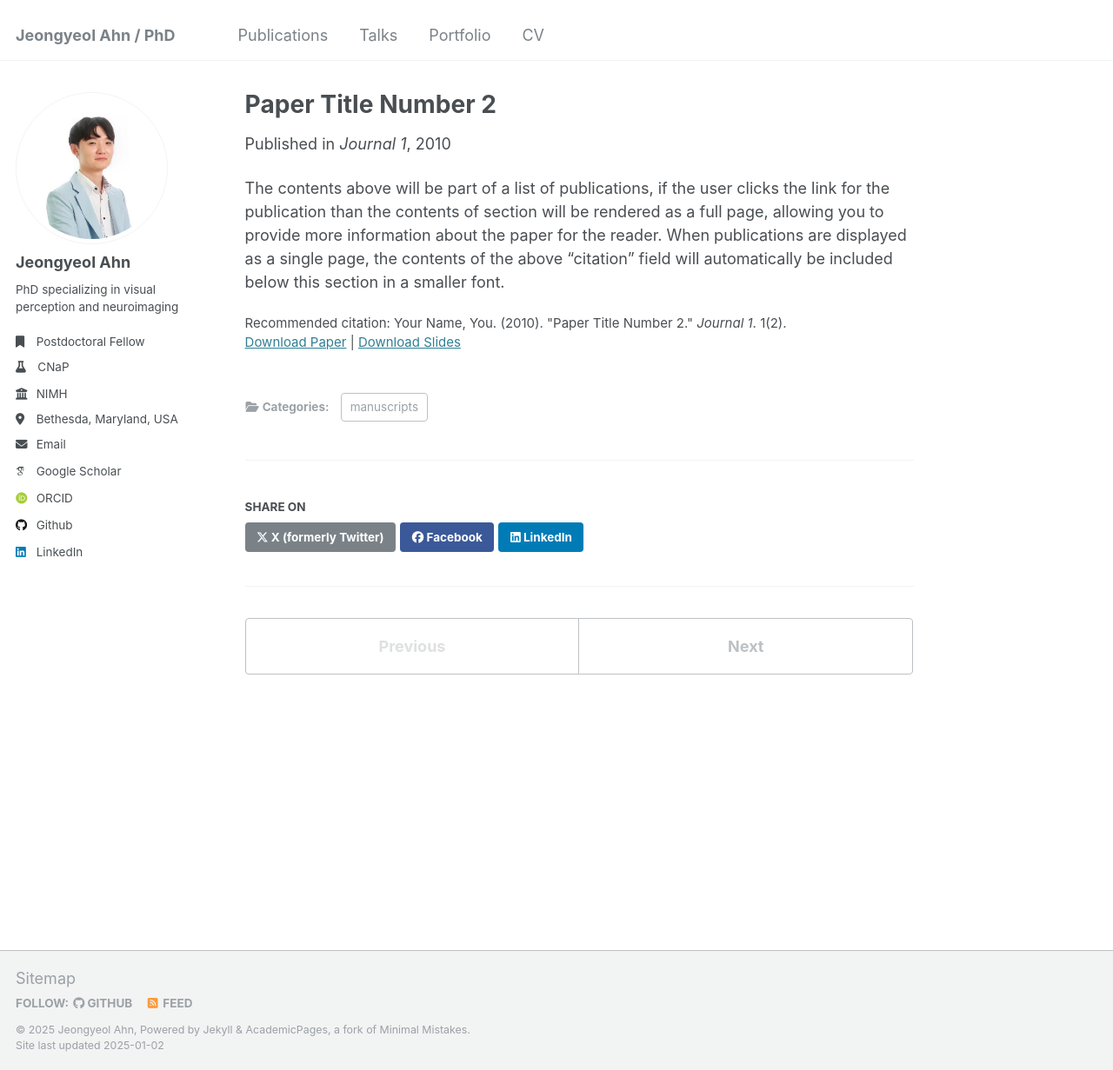
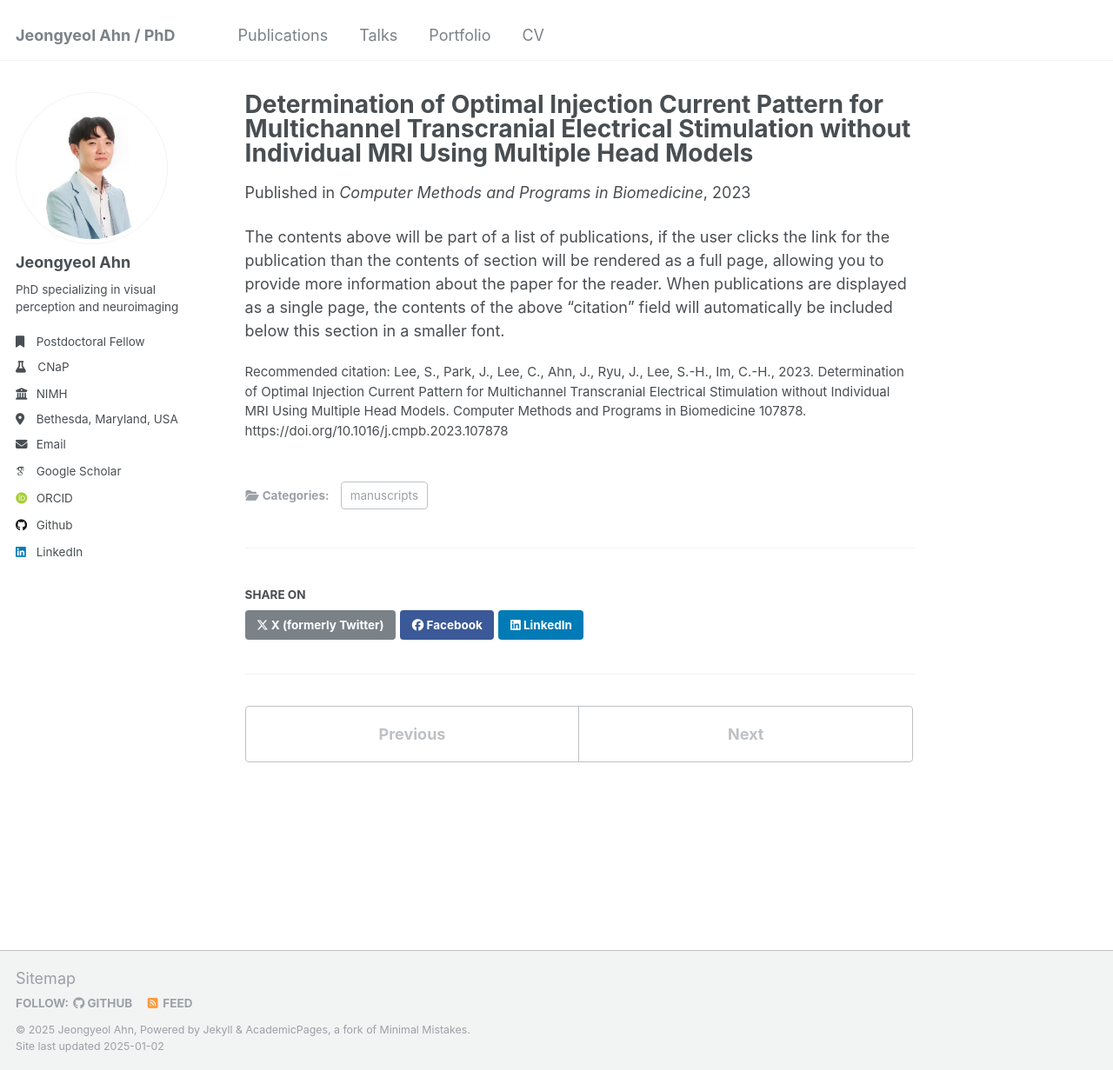
Before and after one commit to daeolian/daeolian.github.io, a Jekyll site: the page built from _publications/2010-10-01-paper-title-number-2.md, in a window 1280 px wide and 1231 px high. Shown: the whole window at 87% size. Built offline with Jekyll 4.4.1, drawn with Linux system fonts in a browser that asks for light colours; some web fonts are replaced.

Commit message:
Update 2010-10-01-paper-title-number-2.md

```diff
--- a/_publications/2010-10-01-paper-title-number-2.md
+++ b/_publications/2010-10-01-paper-title-number-2.md
@@ -1,14 +1,14 @@
 ---
-title: "Paper Title Number 2"
+title: "Determination of Optimal Injection Current Pattern for Multichannel Transcranial Electrical Stimulation without Individual MRI Using Multiple Head Models"
 collection: publications
 category: manuscripts
-permalink: /publication/2010-10-01-paper-title-number-2
-excerpt: 'This paper is about the number 2. The number 3 is left for future work.'
-date: 2010-10-01
-venue: 'Journal 1'
-slidesurl: 'http://academicpages.github.io/files/slides2.pdf'
-paperurl: 'http://academicpages.github.io/files/paper2.pdf'
-citation: 'Your Name, You. (2010). &quot;Paper Title Number 2.&quot; <i>Journal 1</i>. 1(2).'
+permalink: https://www.sciencedirect.com/science/article/pii/S0169260723005448
+excerpt: 'This study proposed a method to improve multichannel transcranial electrical stimulation (tES) focality by averaging injection current patterns optimized across multiple head models. Results showed that using a mean current pattern from at least 13 head models significantly enhanced stimulation focality compared to a single standard model. This approach offers a practical solution when individual MRIs are unavailable.'
+date: 2023-10-20
+venue: 'Computer Methods and Programs in Biomedicine'
+slidesurl:
+paperurl: #'http://daeolian.github.io/files/paper2.pdf'
+citation: 'Lee, S., Park, J., Lee, C., Ahn, J., Ryu, J., Lee, S.-H., Im, C.-H., 2023. Determination of Optimal Injection Current Pattern for Multichannel Transcranial Electrical Stimulation without Individual MRI Using Multiple Head Models. Computer Methods and Programs in Biomedicine 107878. https://doi.org/10.1016/j.cmpb.2023.107878'
 ---
 
 The contents above will be part of a list of publications, if the user clicks the link for the publication than the contents of section will be rendered as a full page, allowing you to provide more information about the paper for the reader. When publications are displayed as a single page, the contents of the above "citation" field will automatically be included below this section in a smaller font.
```
